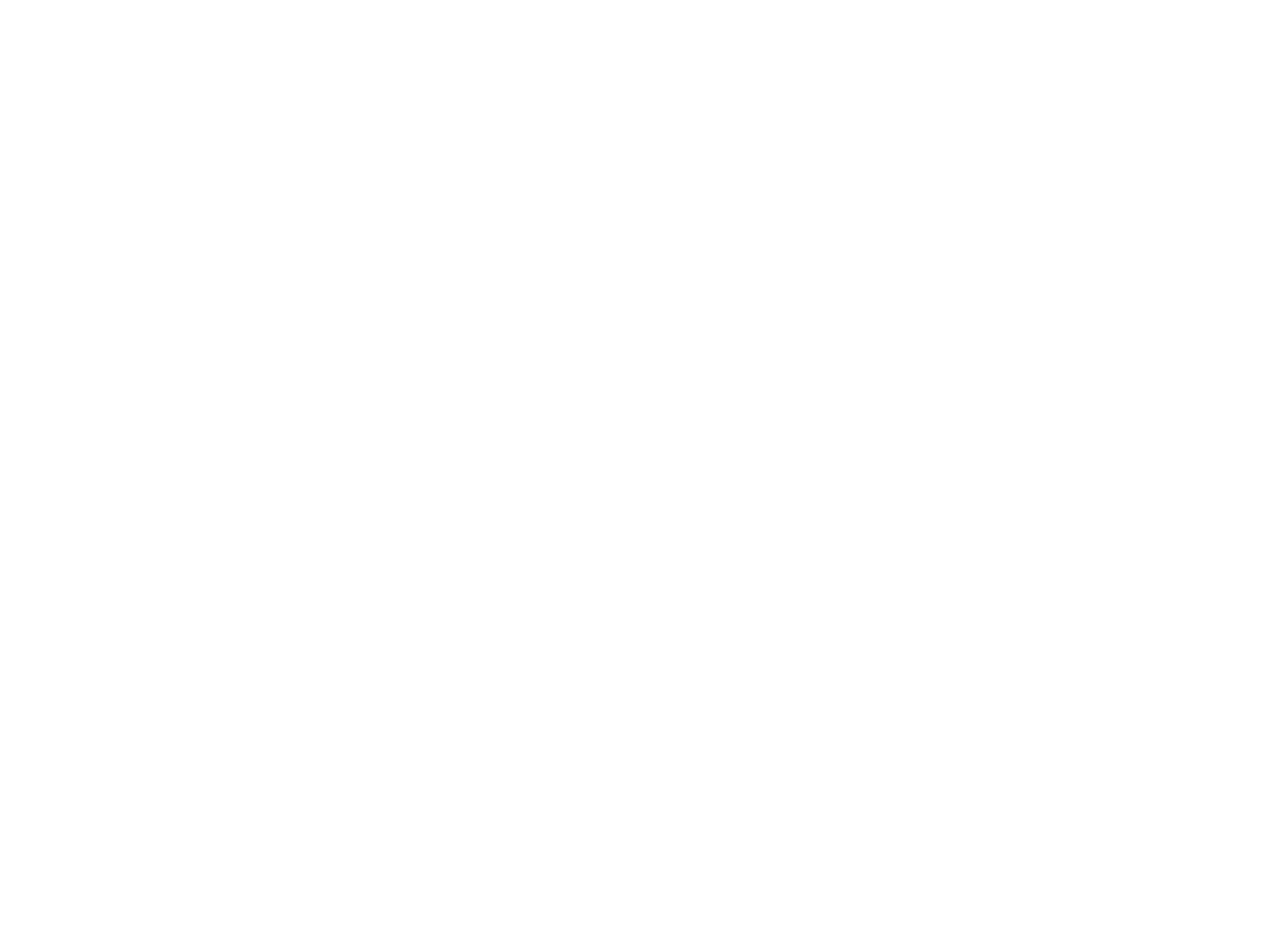
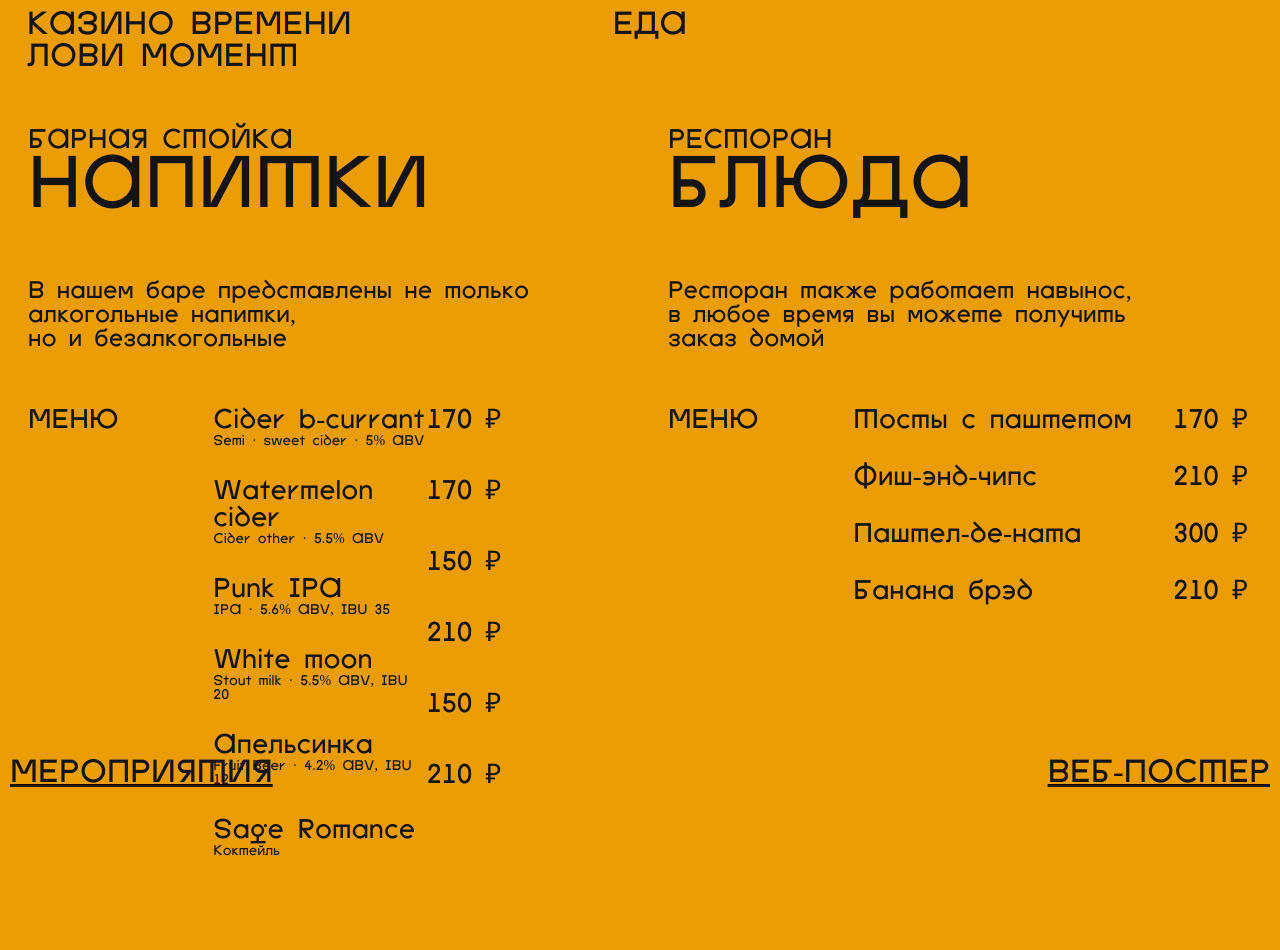
Before and after one commit to abarabonova/promo-site, a plain HTML site: page pages/food.html in a window 1280 px wide. Before the commit the page ends 800 px from the top, so only its background shows below. Drawn offline with Linux system fonts and the light colour scheme.

Commit message:
food/events/...

```diff
--- a/index.html
+++ b/index.html
@@ -38,7 +38,7 @@
 
 
     <section class="blocks__section__six">
-      <p><a href="https://abarabonova.github.io/web-poster/"><img src="img/stairs.svg" alt=""></a></p>
+      <p><a href="https://abarabonova.github.io/web-poster/" target="_blank"><img src="img/stairs.svg" alt=""></a></p>
       <h1>веб-постер</h1>
       <div></div>
     </section>
@@ -51,13 +51,13 @@
 
 
     <section class="blocks__section__eight">
-      <a href="https://abarabonova.github.io/poster/"><div></div><div></div><div></div><div></div></a>
+      <a href="https://abarabonova.github.io/poster/" target="_blank"><div></div><div></div><div></div><div></div></a>
       <h1>веб-постер</h1>
     </section>
 
 
     <section class="blocks__section__nine">
-      <p><a href="pages/statistics.html"><h2>статистика<br>статистика<br>статистика<br>статистика</h2></a></p>
+      <p><a href="pages/statistics.html"><h2 class="fluid-text">статистика<br>статистика<br>статистика<br>статистика</h2></a></p>
     </section>
 
 
@@ -94,6 +94,7 @@
 
 
 
-
+<script src="js/fittext.js" charset="utf-8"></script>
+<script src="js/index.js" charset="utf-8"></script>
 </body>
 </html>
--- /dev/null
+++ b/js/index.js
@@ -0,0 +1,4 @@
+//text
+[...document.querySelectorAll('.fluid-text')].forEach((item) => {
+  fitText(item, 0.305)
+});
--- a/pages/food.html
+++ b/pages/food.html
@@ -0,0 +1,144 @@
+<!DOCTYPE html>
+<html lang="ru" dir="ltr">
+<head>
+  <meta charset="utf-8">
+  <meta name="viewport" content="width=device-width, initial-scale=1">
+  <title>Казино времени</title>
+  <link rel="shortcut icon" href="../img/favicon.png" type="image/x-icon">
+  <link rel="stylesheet" href="../styles/master.css">
+  <style media="screen">
+    body{background: var(--main-yellow);} .logo{padding-left: 27px;}    .logo, .description-middle, .link-left, .link-right{color: var(--main-black);}
+   .logo:hover, .link-left:hover, .link-right:hover{color: var(--main-white)}
+  </style>
+</head>
+<body>
+  <a href="../index.html" class="logo">казино времени<br>лови момент</a>
+  <h6 class="description-middle">еда</h6>
+  <main class="food__main">
+
+    <p class="food__main__h1_1">барная стойка</p>
+    <p class="food__main__h1_2">ресторан</p>
+
+    <p class="food__main__h2_1">напитки</p>
+    <p class="food__main__h2_2">блюда</p>
+
+    <p class="food__main__p_1">В&nbsp;нашем баре представлены не&nbsp;только алкогольные напитки, но&nbsp;и&nbsp;безалкогольные</p>
+    <p class="food__main__p_2">Ресторан также работает навынос, в&nbsp;любое время вы&nbsp;можете получить заказ домой</p>
+
+    <p class="food__main__h3_1">меню</p>
+    <p class="food__main__h3_2">меню</p>
+
+    <div class="food__main__menu">
+      <div class="food__main__menu__paragraph">
+        <p class="food__main__h4_1">Cider b-currant</p>
+        <p class="food__main__h4_2">Semi · sweet cider · 5% ABV</p>
+      </div>
+
+      <div class="food__main__menu__paragraph">
+        <p class="food__main__h4_1">Watermelon cider</p>
+        <p class="food__main__h4_2">Cider other · 5.5% ABV</p>
+      </div>
+
+      <div class="food__main__menu__paragraph">
+        <p class="food__main__h4_1">Punk IPA</p>
+        <p class="food__main__h4_2">IPA · 5.6% ABV, IBU 35</p>
+      </div>
+
+      <div class="food__main__menu__paragraph">
+        <p class="food__main__h4_1">White moon</p>
+        <p class="food__main__h4_2">Stout milk · 5.5% ABV, IBU 20</p>
+      </div>
+
+      <div class="food__main__menu__paragraph">
+        <p class="food__main__h4_1">Апельсинка</p>
+        <p class="food__main__h4_2">Fruit Beer · 4.2% ABV, IBU 12</p>
+      </div>
+
+      <div class="food__main__menu__paragraph">
+        <p class="food__main__h4_1">Sage Romance</p>
+        <p class="food__main__h4_2">Коктейль</p>
+      </div>
+    </div>
+
+    <!-- цена -->
+    <div class="food__main__menu__price">
+
+      <div class="food__main__menu__price__paragraph">
+        <p>170&nbsp;₽</p>
+        <p class="food__main__h4_2_price">Коктейль</p>
+      </div>
+
+      <div class="food__main__menu__price__paragraph">
+        <p>170&nbsp;₽</p>
+        <p class="food__main__h4_2_price">Коктейль</p>
+      </div>
+
+      <div class="food__main__menu__price__paragraph">
+        <p>150&nbsp;₽</p>
+        <p class="food__main__h4_2_price">Коктейль</p>
+      </div>
+
+      <div class="food__main__menu__price__paragraph">
+        <p>210&nbsp;₽</p>
+        <p class="food__main__h4_2_price">Коктейль</p>
+      </div>
+
+      <div class="food__main__menu__price__paragraph">
+        <p>150&nbsp;₽</p>
+        <p class="food__main__h4_2_price">Коктейль</p>
+      </div>
+
+      <div class="food__main__menu__price__paragraph">
+        <p>210&nbsp;₽</p>
+        <p class="food__main__h4_2_price">Коктейль</p>
+      </div>
+
+    </div>
+
+    <!-- второе менб -->
+    <div class="food__main__menu_2">
+
+      <div class="food__main__menu__paragraph">
+        <p class="food__main__h4_1">Тосты с&nbsp;паштетом</p>
+      </div>
+
+      <div class="food__main__menu__paragraph">
+        <p class="food__main__h4_1">Фиш-энд-чипс</p>
+      </div>
+
+      <div class="food__main__menu__paragraph">
+        <p class="food__main__h4_1">Паштел-де-ната</p>
+      </div>
+
+      <div class="food__main__menu__paragraph">
+        <p class="food__main__h4_1">Банана брэд</p>
+      </div>
+    </div>
+
+
+
+    <!-- цена -->
+    <div class="food__main__menu__price_2">
+
+      <div class="food__main__menu__price__paragraph">
+        <p>170&nbsp;₽</p>
+      </div>
+
+      <div class="food__main__menu__price__paragraph">
+        <p>210&nbsp;₽</p>
+      </div>
+
+      <div class="food__main__menu__price__paragraph">
+        <p>300&nbsp;₽</p>
+      </div>
+
+      <div class="food__main__menu__price__paragraph">
+        <p>210&nbsp;₽</p>
+      </div>
+    </div>
+  </main>
+  <div class="food__main__padding"></div>
+  <a href="events.html" class="link-left">мероприятия</a>
+  <a href="https://abarabonova.github.io/web-poster/" target="_blank" class="link-right">веб-постер</a>
+</body>
+</html>
--- /dev/null
+++ b/styles/description.css
@@ -0,0 +1,58 @@
+@import "master.css";
+
+body {
+  background: var(--main-red);
+}
+
+header h1 {
+  font-family: "Five-Years-Later";
+  font-size: 2.5vw;
+  text-transform: uppercase;
+}
+
+.header__p{
+  position: absolute;
+  font-size: 24px;
+  top: 20vh;
+  left: 10vw;
+  font-family: "Helvetica";
+  color: var(--main-white);
+}
+
+.header__div {
+  position: absolute;
+  top: 20vh;
+  left: 50vw;
+}
+
+.header__div__p {
+  font-family: "Helvetica";
+  font-size: 24px;
+  text-indent: 16.666%;
+  color: var(--main-white)
+}
+
+.header__div__p:last-child {
+  padding-bottom: 10vh;;
+}
+
+
+
+
+
+
+
+
+
+
+
+
+
+
+
+
+
+
+
+
+/* /// */
--- a/styles/master.css
+++ b/styles/master.css
@@ -50,7 +50,7 @@ h1 {
 
 h2 {
   font-family: "HeadingProUltracomp";
-  font-size: 318px;
+  /* font-size: 318px; */
   line-height: 76.19%;
   text-transform: uppercase;
 
@@ -69,7 +69,7 @@ a{
 .blocks {
   display: grid;
   grid-template-columns: 1fr 1fr 1fr;
-  grid-template-rows: 14.4% 14.4% 24% 14.4% 14.4% 14.4% 4%;
+  grid-template-rows: 12% 12% 22% 19% 19% 16% 2%;
   height: 320vh;
 }
 
@@ -246,6 +246,14 @@ width: 100%;
   overflow: hidden;
 }
 
+
+
+.fluid-text {
+  width: 100%;
+  height: auto;
+}
+
+
 .blocks__section__nine a{
   color: var(--main-white);
   text-decoration: none;
@@ -321,6 +329,287 @@ footer a {
 
 
 
+/* ---------------------------------------- */
+/* универсальные */
+/* ------------------------------------ */
+
+
+
+
+
+.logo {
+  font-family: "Five-Years-Later";
+  font-size: 2.5vw;
+  text-transform: uppercase;
+  text-decoration: none;
+  position: absolute;
+  height: auto;
+  padding: 10px;
+  color: var(--main-white);
+}
+
+.description-middle {
+  font-family: "Five-Years-Later";
+  font-size: 2.5vw;
+  text-transform: uppercase;
+  padding: 10px;
+  width: 100vw;
+
+  position: absolute;
+  text-align: center;
+
+  color: var(--main-white);
+}
+
+.link-left {
+  font-family: "Five-Years-Later";
+  font-size: 2.5vw;
+  text-transform: uppercase;
+
+  padding: 10px;
+  position: fixed;
+  left: 0;
+  bottom: 0;
+
+  color: var(--main-white);
+
+  height: auto;
+}
+
+.link-right {
+  font-family: "Five-Years-Later";
+  font-size: 2.5vw;
+  text-transform: uppercase;
+
+  padding: 10px;
+  position: fixed;
+  right: 0;
+  bottom: 0;
+
+  color: var(--main-white);
+
+  height: auto;
+}
+
+.link-left:hover,
+.link-right:hover,
+.logo:hover {
+  color: var(--main-black);
+}
+
+
+
+
+/* scrollbar */
+
+::-webkit-scrollbar {
+  width: 15px;
+}
+
+/* Track */
+::-webkit-scrollbar-track {
+  background: #f1f1f1;
+}
+
+/* Handle */
+::-webkit-scrollbar-thumb {
+  background: var(--main-purple);
+}
+
+/* Handle on hover */
+::-webkit-scrollbar-thumb:hover {
+  background: var(--main-green);
+}
+
+/* ----------------- */
+
+
+
+
+
+
+
+.events__div {
+  display: flex;
+  flex-direction: column;
+  justify-content: flex-start;
+}
+
+.events__div span {
+  width: 200vw;
+  height: 25vh;
+  border: 10px;
+  border-bottom: 5px solid #FFFFFF;
+}
+
+.events__div span h4 {
+  font-family: "Druk";
+  font-size: 200px;
+  color: #F9F9F9;
+  text-transform: uppercase;
+}
+
+
+
+
+
+
+
+/* -------------- */
+/* food */
+
+
+.food__main {
+  display: grid;
+  grid-template-columns: repeat(12, 1fr);
+  grid-template-rows: 16% 3% 16% 16% 10% 10% 10% 10% 10% 20%;
+  height: 100vh;
+
+  font-family: "Five-Years-Later";
+  text-transform: uppercase;
+  color: var(--main-black);
+}
+
+.food__main__h1_1 {
+  grid-column: 1/5;
+  grid-row: 2/3;
+
+  font-size: 27px;
+  padding-left: 28px;
+}
+
+.food__main__h1_2 {
+  grid-column: 7/9;
+  grid-row: 2/3;
+
+  font-size: 27px;
+  padding-left: 28px;
+}
+
+.food__main__h2_1 {
+  grid-column: 1/3;
+  grid-row: 3/4;
+
+  font-size: 73px;
+  padding-left: 28px;
+}
+
+.food__main__h2_2 {
+  grid-column: 7/9;
+  grid-row: 3/4;
+
+  font-size: 73px;
+  padding-left: 28px;
+}
+
+.food__main__p_1 {
+  grid-column: 1/6;
+  grid-row: 4/5;
+
+  font-size: 24px;
+  padding-left: 28px;
+  text-transform: none;
+}
+
+.food__main__p_2 {
+  grid-column: 7/12;
+  grid-row: 4/5;
+
+  font-size: 24px;
+  padding-left: 28px;
+  text-transform: none;
+}
+
+.food__main__h3_1 {
+  grid-column: 1/3;
+  grid-row: 5/6;
+
+  font-size: 27px;
+  padding-left: 28px;
+  text-transform: uppercase;
+}
+
+.food__main__h3_2 {
+  grid-column: 7/12;
+  grid-row: 5/6;
+
+  font-size: 27px;
+  padding-left: 28px;
+  text-transform: uppercase;
+}
+
+.food__main__menu{
+  grid-column: 3/5;
+  grid-row: 5/7;
+}
+
+.food__main__menu__paragraph{
+  padding-bottom: 30px;
+}
+
+.food__main__h4_1 {
+  font-size: 27px;
+  text-transform: none;
+}
+
+.food__main__h4_2 {
+  font-size: 14px;
+  text-transform: none;
+}
+
+.food__main__h4_2_price {
+  font-size: 14px;
+  text-transform: none;
+  opacity: 0;
+}
+
+/* цена */
+
+.food__main__menu__price {
+  grid-column: 5/6;
+  grid-row: 5/7;
+}
+
+.food__main__menu__price__paragraph {
+  padding-bottom: 30px;
+  font-size: 27px;
+}
+
+
+
+
+
+/* второе */
+.food__main__menu_2{
+  grid-column: 9/12;
+  grid-row: 5/7;
+  padding-bottom: 50px;
+}
+
+
+.food__main__menu__price_2 {
+  grid-column: 12/13;
+  grid-row: 5/7;
+}
+
+.food__main__padding {
+  width: 100px;
+  height: 150px;
+}
+
+
+
+
+
+
+
+
+
+
+
+
+
+
 
 
 
```
Also changed, not shown: js/fittext.js (added, +60 -0 lines), pages/description.html (+32 -0 lines), pages/events.html (+33 -0 lines), fonts/Helvetica.otf (added).
